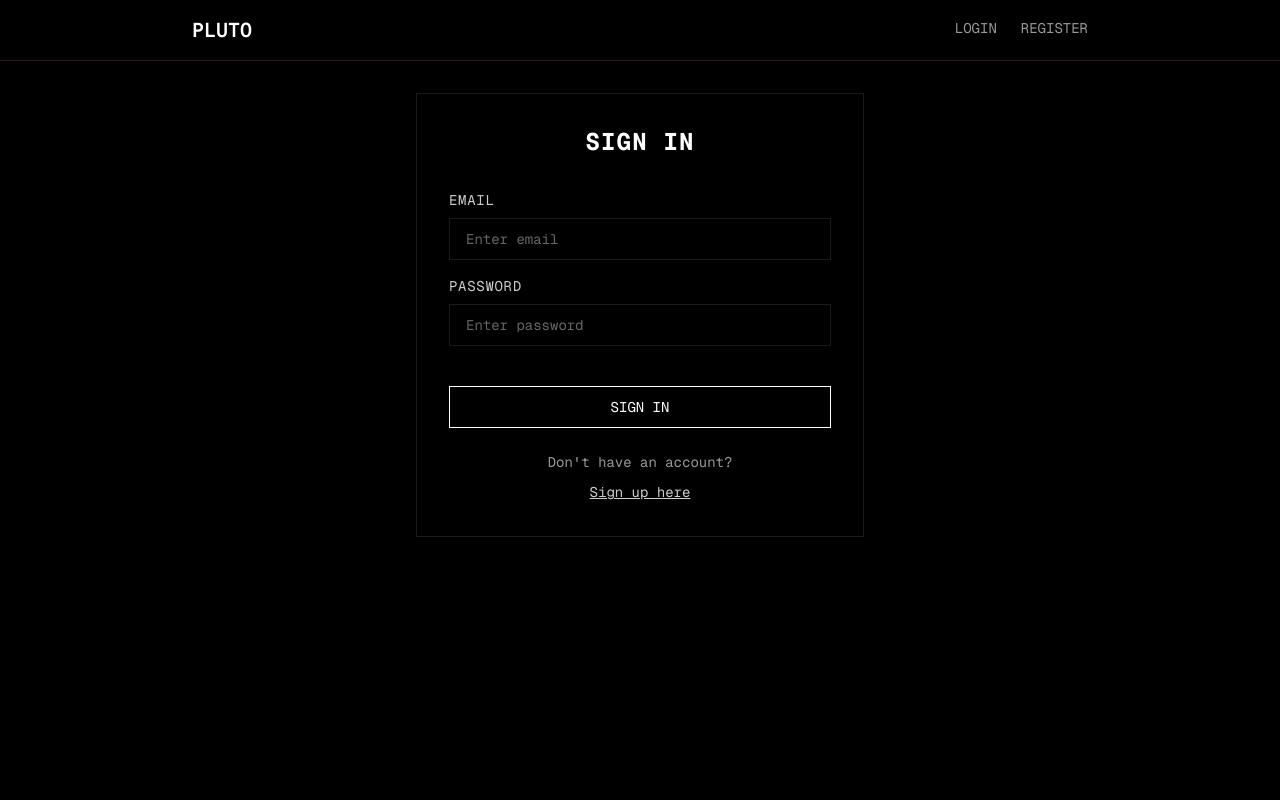
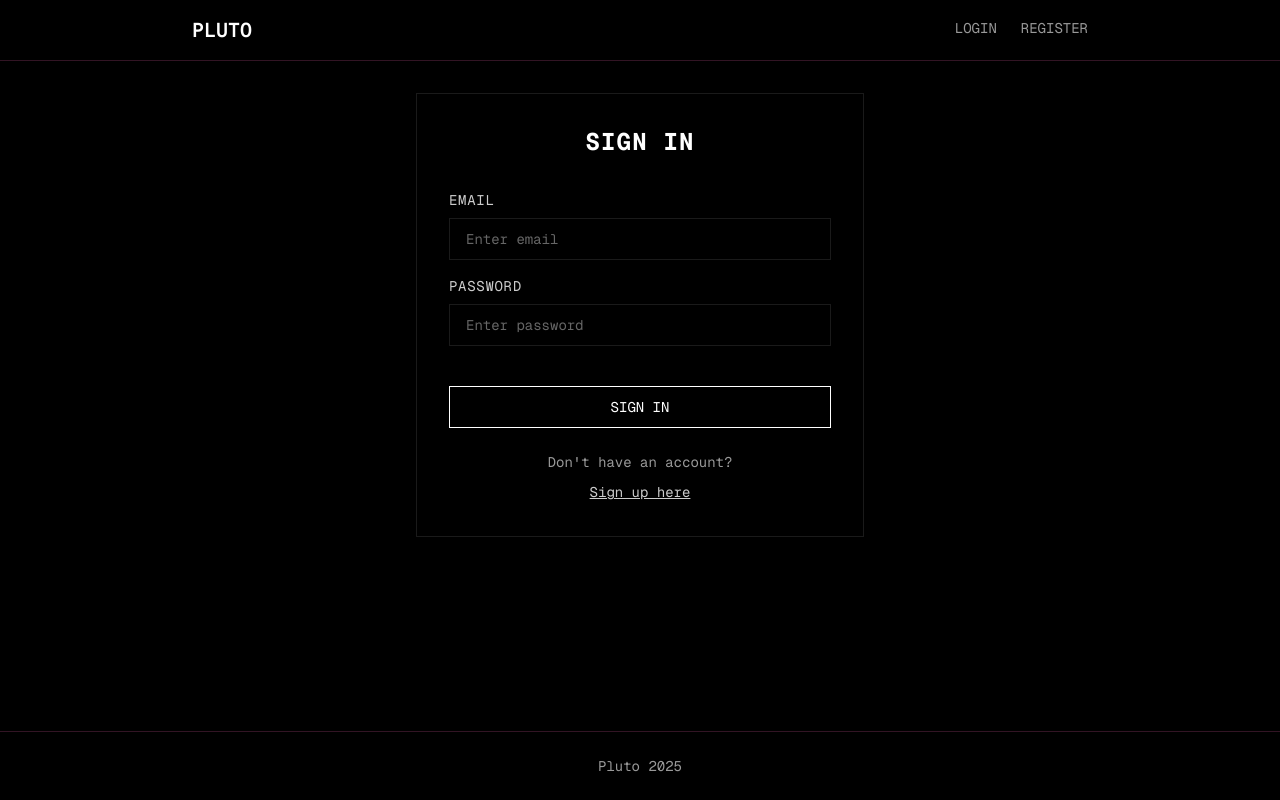
Before and after one commit to Spencermull/pluto, a Next.js app: page /login in a window 1280 px wide. Built offline with nearby package versions, Linux system fonts and the light colour scheme; no server answers.

Commit message:
Made the footer component. Adjusted password parameters

```diff
--- a/app/(auth)/login/components/LoginForm.jsx
+++ b/app/(auth)/login/components/LoginForm.jsx
@@ -28,8 +28,8 @@ export default function LoginForm() {
       return false;
     }
 
-    if (password.length < 12) {
-      setError("Password must be at least 12 characters");
+    if (password.length < 8) {
+      setError("Password must be at least 8 characters");
       return false;
     }
 
--- a/app/(auth)/login/page.jsx
+++ b/app/(auth)/login/page.jsx
@@ -1,15 +1,17 @@
 import NavBar from "@/components/NavBar";
+import Footer from "@/components/Footer";
 import LoginForm from "./components/LoginForm";
 
 export default function LoginPage() {
   return (
-    <div className="min-h-screen bg-black">
+    <div className="min-h-screen bg-black flex flex-col">
       <NavBar />
-      <main className="p-8 relative">
+      <main className="p-8 relative flex-1">
         <div className="max-w-4xl mx-auto relative z-10">
           <LoginForm />
         </div>
       </main>
+      <Footer />
     </div>
   );
 }
--- a/app/(auth)/register/page.jsx
+++ b/app/(auth)/register/page.jsx
@@ -1,15 +1,17 @@
 import NavBar from "@/components/NavBar";
+import Footer from "@/components/Footer";
 import RegisterForm from "./components/RegisterForm";
 
 export default function RegisterPage() {
   return (
-    <div className="min-h-screen bg-black">
+    <div className="min-h-screen bg-black flex flex-col">
       <NavBar />
-      <main className="p-8 relative">
+      <main className="p-8 relative flex-1">
         <div className="max-w-4xl mx-auto relative z-10">
           <RegisterForm />
         </div>
       </main>
+      <Footer />
     </div>
   );
 }
--- a/app/(main)/home/page.jsx
+++ b/app/(main)/home/page.jsx
@@ -4,6 +4,7 @@ import { useContext, useEffect } from "react";
 import { useRouter } from "next/navigation";
 import { AuthContext } from "@/contexts/AuthContext";
 import NavBar from "@/components/NavBar";
+import Footer from "@/components/Footer";
 import NASAImageSearch from "@/components/NASAImageSearch";
 
 export default function HomePage() {
@@ -29,9 +30,9 @@ export default function HomePage() {
   }
 
   return (
-    <div className="min-h-screen bg-black">
+    <div className="min-h-screen bg-black flex flex-col">
       <NavBar />
-      <main className="p-8">
+      <main className="p-8 flex-1">
         <div className="max-w-4xl mx-auto">
           <h1 className="text-4xl font-mono font-bold text-white uppercase tracking-wider mb-8">
             Welcome to PLUTO
@@ -42,6 +43,7 @@ export default function HomePage() {
           <NASAImageSearch />
         </div>
       </main>
+      <Footer />
     </div>
   );
 }
--- a/app/object/[nasa_id]/page.jsx
+++ b/app/object/[nasa_id]/page.jsx
@@ -3,6 +3,7 @@
 import { useEffect, useState } from "react";
 import { useParams, useRouter } from "next/navigation";
 import NavBar from "@/components/NavBar";
+import Footer from "@/components/Footer";
 
 // Detail page for a single NASA object identified by nasa_id
 export default function ObjectDetailPage() {
@@ -57,9 +58,9 @@ export default function ObjectDetailPage() {
   const links = item && item.links && item.links[0] ? item.links[0] : {};
 
   return (
-    <div className="min-h-screen bg-black">
+    <div className="min-h-screen bg-black flex flex-col">
       <NavBar />
-      <main className="p-8">
+      <main className="p-8 flex-1">
         <div className="max-w-4xl mx-auto">
           <button
             onClick={() => router.back()}
@@ -137,6 +138,7 @@ export default function ObjectDetailPage() {
           )}
         </div>
       </main>
+      <Footer />
     </div>
   );
 }
--- a/components/Footer.jsx
+++ b/components/Footer.jsx
@@ -0,0 +1,11 @@
+export default function Footer() {
+  return (
+    <footer className="border-t border-pink-400/20 bg-black/50 backdrop-blur-sm mt-auto py-6 px-8">
+      <div className="max-w-4xl mx-auto text-center">
+        <p className="text-white/60 font-mono text-sm">
+          Pluto 2025
+        </p>
+      </div>
+    </footer>
+  );
+}
--- a/components/LandingPage.jsx
+++ b/components/LandingPage.jsx
@@ -2,14 +2,15 @@
 
 import { useRouter } from "next/navigation";
 import NavBar from "@/components/NavBar";
+import Footer from "@/components/Footer";
 
 export default function LandingPage() {
   const router = useRouter();
 
   return (
-    <div className="min-h-screen bg-black">
+    <div className="min-h-screen bg-black flex flex-col">
       <NavBar />
-      <main className="p-8">
+      <main className="p-8 flex-1">
         <div className="max-w-4xl mx-auto text-center">
           <h1 className="text-6xl font-mono font-bold text-white uppercase tracking-wider mb-6">
             PLUTO
@@ -33,6 +34,7 @@ export default function LandingPage() {
           </div>
         </div>
       </main>
+      <Footer />
     </div>
   );
 }
```
